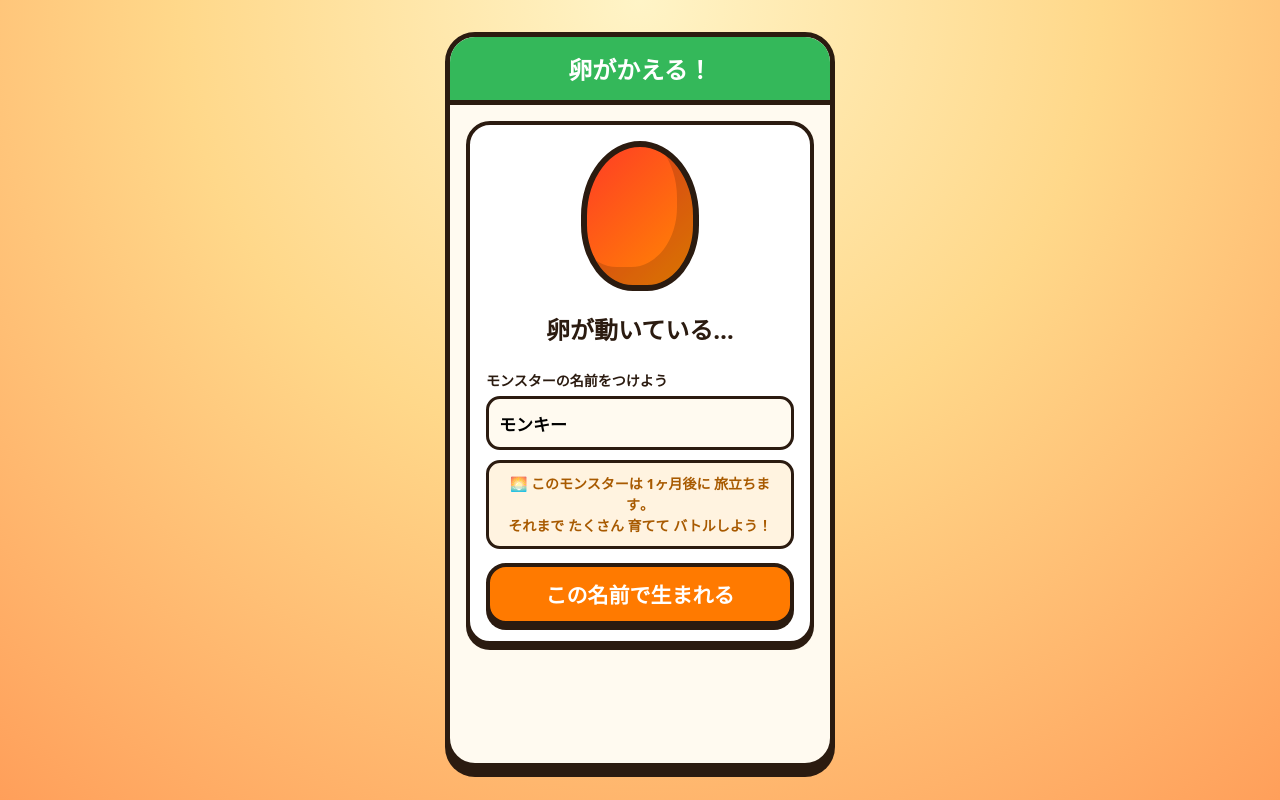
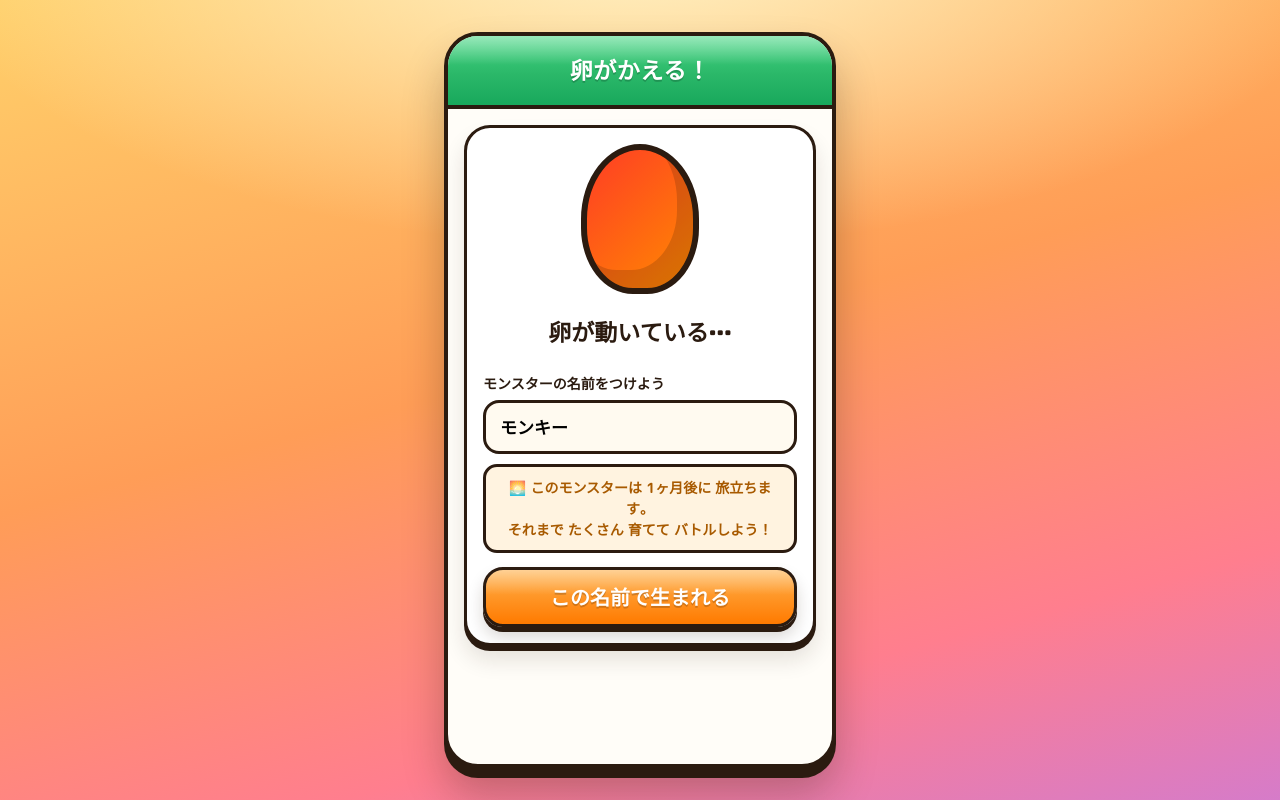
Before and after one commit to sowers-keita/sowers-monster, a Next.js app: page /egg-hatch in a window 1280 px wide. Built offline with nearby package versions, Linux system fonts and the light colour scheme; no server answers.

Commit message:
Add files via upload

```diff
--- a/app/globals.css
+++ b/app/globals.css
@@ -1,13 +1,38 @@
+@import url("https://fonts.googleapis.com/css2?family=M+PLUS+Rounded+1c:wght@700;800;900&display=swap");
+
 * {
   box-sizing: border-box;
+}
+
+:root {
+  --ink: #2b1b10;
+  --hard: 0 5px 0 var(--ink);
+  --soft: 0 12px 22px rgba(43, 27, 16, 0.18);
 }
 
 html,
 body {
   margin: 0;
   min-height: 100%;
-  font-family: system-ui, -apple-system, BlinkMacSystemFont, "Segoe UI", sans-serif;
-  background: radial-gradient(circle at top, #fff4c7 0%, #ffd88a 45%, #ff9f5a 100%);
+  font-family: "M PLUS Rounded 1c", system-ui, -apple-system, BlinkMacSystemFont,
+    "Segoe UI", sans-serif;
+  color: var(--ink);
+  background:
+    radial-gradient(1200px 520px at 50% -8%, #fff3c9 0%, rgba(255, 243, 201, 0) 60%),
+    linear-gradient(165deg, #ffd06a 0%, #ff9d57 45%, #ff7e8e 78%, #b079ff 120%);
+  background-attachment: fixed;
+}
+
+/* やわらかい光のドット（うっすら） */
+body::before {
+  content: "";
+  position: fixed;
+  inset: 0;
+  z-index: -1;
+  pointer-events: none;
+  background-image: radial-gradient(rgba(255, 255, 255, 0.5) 2px, transparent 2px);
+  background-size: 30px 30px;
+  opacity: 0.22;
 }
 
 button,
@@ -34,25 +59,40 @@ button:active {
 
 .phone {
   width: 100%;
-  max-width: 390px;
+  max-width: 392px;
   min-height: 92vh;
-  background: #fffaf0;
-  border: 5px solid #2b1b10;
-  border-radius: 30px;
-  box-shadow: 0 9px 0 #2b1b10;
+  background: #fffdf8;
+  border: 4px solid var(--ink);
+  border-radius: 34px;
+  box-shadow: 0 10px 0 var(--ink), 0 26px 40px rgba(43, 27, 16, 0.28);
   overflow: hidden;
   display: flex;
   flex-direction: column;
 }
 
 .header {
-  background: #34b85a;
+  position: relative;
+  background: linear-gradient(180deg, #45d683 0%, #2bb869 55%, #18a85c 100%);
   color: white;
-  border-bottom: 5px solid #2b1b10;
-  padding: 14px;
-  font-size: 24px;
+  border-bottom: 4px solid var(--ink);
+  padding: 16px 14px 18px;
+  font-size: 23px;
   font-weight: 900;
   text-align: center;
+  letter-spacing: 0.5px;
+  text-shadow: 0 2px 0 rgba(0, 0, 0, 0.18);
+}
+
+/* ヘッダー上部のつやハイライト */
+.header::after {
+  content: "";
+  position: absolute;
+  left: 0;
+  right: 0;
+  top: 0;
+  height: 42%;
+  background: linear-gradient(180deg, rgba(255, 255, 255, 0.45), rgba(255, 255, 255, 0));
+  pointer-events: none;
 }
 
 .content {
@@ -62,18 +102,33 @@ button:active {
 }
 
 .card {
-  background: white;
-  border: 4px solid #2b1b10;
-  border-radius: 24px;
+  position: relative;
+  background:
+    linear-gradient(180deg, rgba(255, 255, 255, 0.9), rgba(255, 255, 255, 0) 30%),
+    #ffffff;
+  border: 3px solid var(--ink);
+  border-radius: 26px;
   padding: 16px;
-  box-shadow: 0 5px 0 #2b1b10;
+  box-shadow: 0 5px 0 var(--ink), 0 14px 22px rgba(43, 27, 16, 0.12);
   margin-bottom: 14px;
+  animation: card-in 0.32s cubic-bezier(0.22, 1, 0.36, 1) both;
+}
+
+@keyframes card-in {
+  from {
+    opacity: 0;
+    transform: translateY(10px) scale(0.99);
+  }
+  to {
+    opacity: 1;
+    transform: translateY(0) scale(1);
+  }
 }
 
 .title {
-  font-size: 24px;
+  font-size: 23px;
   font-weight: 900;
-  color: #2b1b10;
+  color: var(--ink);
   margin-bottom: 12px;
   text-align: center;
 }
@@ -82,75 +137,112 @@ button:active {
   display: block;
   font-size: 14px;
   font-weight: 900;
-  color: #2b1b10;
+  color: var(--ink);
   margin: 12px 0 6px;
 }
 
 .input {
   width: 100%;
   height: 54px;
-  border: 3px solid #2b1b10;
-  border-radius: 14px;
-  padding: 10px;
+  border: 3px solid var(--ink);
+  border-radius: 16px;
+  padding: 10px 14px;
   font-size: 17px;
   font-weight: 800;
   background: #fffaf0;
+  outline: none;
+  transition: box-shadow 0.15s ease, border-color 0.15s ease;
 }
 
+.input:focus {
+  border-color: #2f8ee5;
+  box-shadow: 0 0 0 4px rgba(47, 142, 229, 0.25);
+}
+
+/* ===== ボタン（つやつや・押し心地） ===== */
 .button {
+  position: relative;
   width: 100%;
-  min-height: 62px;
-  border: 4px solid #2b1b10;
+  min-height: 60px;
+  border: 3px solid var(--ink);
   border-radius: 20px;
-  background: #34b85a;
   color: white;
-  font-size: 21px;
+  font-size: 20px;
   font-weight: 900;
-  box-shadow: 0 5px 0 #2b1b10;
   margin-top: 14px;
+  text-shadow: 0 2px 0 rgba(0, 0, 0, 0.18);
+  box-shadow: 0 5px 0 var(--ink), 0 10px 16px rgba(43, 27, 16, 0.18);
+  background:
+    linear-gradient(180deg, rgba(255, 255, 255, 0.38), rgba(255, 255, 255, 0) 46%),
+    linear-gradient(180deg, #45d683, #18a85c);
+  transition: transform 0.06s ease, box-shadow 0.06s ease;
+}
+
+.button:active {
+  transform: translateY(5px);
+  box-shadow: 0 1px 0 var(--ink), 0 4px 8px rgba(43, 27, 16, 0.18);
 }
 
 .button.orange {
-  background: #ff7a00;
+  background:
+    linear-gradient(180deg, rgba(255, 255, 255, 0.4), rgba(255, 255, 255, 0) 46%),
+    linear-gradient(180deg, #ffb24d, #ff7a00);
 }
 
 .button.blue {
-  background: #2f8ee5;
+  background:
+    linear-gradient(180deg, rgba(255, 255, 255, 0.4), rgba(255, 255, 255, 0) 46%),
+    linear-gradient(180deg, #54b0ff, #2275d8);
 }
 
 .button.red {
-  background: #ff4b35;
+  background:
+    linear-gradient(180deg, rgba(255, 255, 255, 0.4), rgba(255, 255, 255, 0) 46%),
+    linear-gradient(180deg, #ff6a55, #ec3320);
+}
+
+.button.green {
+  background:
+    linear-gradient(180deg, rgba(255, 255, 255, 0.4), rgba(255, 255, 255, 0) 46%),
+    linear-gradient(180deg, #45d683, #18a85c);
 }
 
 .button.gray {
-  background: #777;
+  background:
+    linear-gradient(180deg, rgba(255, 255, 255, 0.32), rgba(255, 255, 255, 0) 46%),
+    linear-gradient(180deg, #9aa0a6, #6d7378);
 }
 
 .note {
   font-size: 13px;
   font-weight: 800;
-  color: #5a3218;
+  color: #6b4a2e;
   line-height: 1.6;
   text-align: center;
   margin-top: 10px;
 }
 
+/* ===== 下メニュー（すりガラス） ===== */
 .bottom-nav {
   position: fixed;
-  bottom: 14px;
+  bottom: 12px;
   left: 50%;
   transform: translateX(-50%);
-  width: calc(100% - 28px);
-  max-width: 390px;
-  height: 70px;
-  background: #fffaf0;
-  border: 4px solid #2b1b10;
-  border-radius: 24px;
-  box-shadow: 0 6px 0 #2b1b10;
-  display: grid;
-  grid-template-columns: repeat(5, 1fr);
-  overflow: hidden;
+  width: calc(100% - 24px);
+  max-width: 392px;
+  min-height: 66px;
+  background: rgba(255, 253, 248, 0.92);
+  -webkit-backdrop-filter: blur(8px);
+  backdrop-filter: blur(8px);
+  border: 3px solid var(--ink);
+  border-radius: 22px;
+  box-shadow: 0 6px 0 var(--ink), 0 14px 24px rgba(43, 27, 16, 0.22);
+  padding: 6px;
   z-index: 20;
+}
+
+.bottom-nav::-webkit-scrollbar {
+  display: none;
 }
 
 .nav-item {
@@ -158,72 +250,10 @@ button:active {
   background: transparent;
   font-size: 12px;
   font-weight: 900;
-  color: #2b1b10;
+  color: var(--ink);
 }
 
-.nav-item.active {
-  background: #ffdf9d;
-}
-
-.monster-icon {
-  position: relative;
-  margin: 0 auto;
-}
-
-.monster-head {
-  position: absolute;
-  top: 8%;
-  left: 25%;
-  width: 50%;
-  height: 44%;
-  border: 5px solid #2b1b10;
-  border-radius: 50% 50% 44% 44%;
-}
-
-.monster-ear {
-  position: absolute;
-  top: 3%;
-  width: 24%;
-  height: 24%;
-  border: 5px solid #2b1b10;
-  border-radius: 50%;
-}
-
-.monster-ear.left {
-  left: 15%;
-}
-
-.monster-ear.right {
-  right: 15%;
-}
-
-.monster-body {
-  position: absolute;
-  top: 58%;
-  left: 32%;
-  width: 42%;
-  height: 36%;
-  border: 5px solid #2b1b10;
-  border-radius: 18px;
-}
-
-.monster-eye {
-  position: absolute;
-  top: 42%;
-  width: 8px;
-  height: 8px;
-  background: #2b1b10;
-  border-radius: 50%;
-}
-
-.monster-eye.left {
-  left: 28%;
-}
-
-.monster-eye.right {
-  right: 28%;
-}
-
+/* ===== ステータスバー ===== */
 .status-row {
   margin-bottom: 12px;
 }
@@ -233,35 +263,40 @@ button:active {
   justify-content: space-between;
   font-size: 14px;
   font-weight: 900;
-  color: #2b1b10;
+  color: var(--ink);
   margin-bottom: 4px;
 }
 
 .status-bar {
   height: 18px;
-  border: 3px solid #2b1b10;
+  border: 3px solid var(--ink);
   border-radius: 999px;
   overflow: hidden;
-  background: #eeeeee;
+  background: #ececec;
+  box-shadow: inset 0 2px 3px rgba(0, 0, 0, 0.12);
 }
 
 .status-fill {
   height: 100%;
-  background: #ff7a00;
+  background:
+    linear-gradient(180deg, rgba(255, 255, 255, 0.45), rgba(255, 255, 255, 0) 55%),
+    #ff7a00;
+  border-radius: 999px;
+  transition: width 0.4s cubic-bezier(0.22, 1, 0.36, 1);
 }
 
 /* ===== ホームのモンスター・アニメーション（デジモン風） ===== */
 .monster-stage {
   position: relative;
   width: 100%;
-  height: 190px;
+  height: 200px;
   overflow: hidden;
   display: flex;
   align-items: flex-end;
   justify-content: center;
-  border-radius: 16px;
-  border: 3px solid #2b1b10;
-  /* 空 → うっすら海 → 草原 */
+  border-radius: 20px;
+  border: 3px solid var(--ink);
+  box-shadow: inset 0 -6px 14px rgba(0, 0, 0, 0.08);
   background: linear-gradient(
     #bfe9ff 0%,
     #d8f3ff 38%,
@@ -280,7 +315,6 @@ button:active {
   z-index: 1;
 }
 
-/* 遠くの山（草原の奥） */
 .scene-mountain {
   position: absolute;
   width: 0;
@@ -312,7 +346,6 @@ button:active {
   border-bottom: 50px solid #9cafc6;
 }
 
-/* 手前の草原のふくらみ */
 .scene-grass {
   position: absolute;
   left: -10%;
@@ -330,7 +363,7 @@ button:active {
   width: 130px;
   animation: monster-walk 14s ease-in-out infinite;
   transform-origin: bottom center;
-  z-index: 5; /* キャラを一番手前に */
+  z-index: 5;
 }
 
 .monster-hopper {
@@ -347,7 +380,6 @@ button:active {
   animation: monster-shadow 4.8s ease-in-out infinite;
 }
 
-/* 左右に歩く。向きが変わるとき左右反転して向きを変える */
 @keyframes monster-walk {
   0% {
     transform: translateX(-80px) scaleX(1);
@@ -366,7 +398,6 @@ button:active {
   }
 }
 
-/* 歩きながら小さく弾み、ときどき大きくジャンプ＆喜ぶ */
 @keyframes monster-hop {
   0% {
     transform: translateY(0) rotate(0deg);
@@ -383,7 +414,6 @@ button:active {
   60% {
     transform: translateY(0) rotate(0deg);
   }
-  /* 大ジャンプ（うれしい！） */
   75% {
     transform: translateY(-34px) rotate(0deg);
   }
@@ -395,7 +425,6 @@ button:active {
   }
 }
 
-/* 影はジャンプに合わせて縮む */
 @keyframes monster-shadow {
   0%,
   30%,
@@ -419,7 +448,8 @@ button:active {
 @media (prefers-reduced-motion: reduce) {
   .monster-walker,
   .monster-hopper,
-  .monster-shadow {
+  .monster-shadow,
+  .card {
     animation: none;
   }
 }
```
